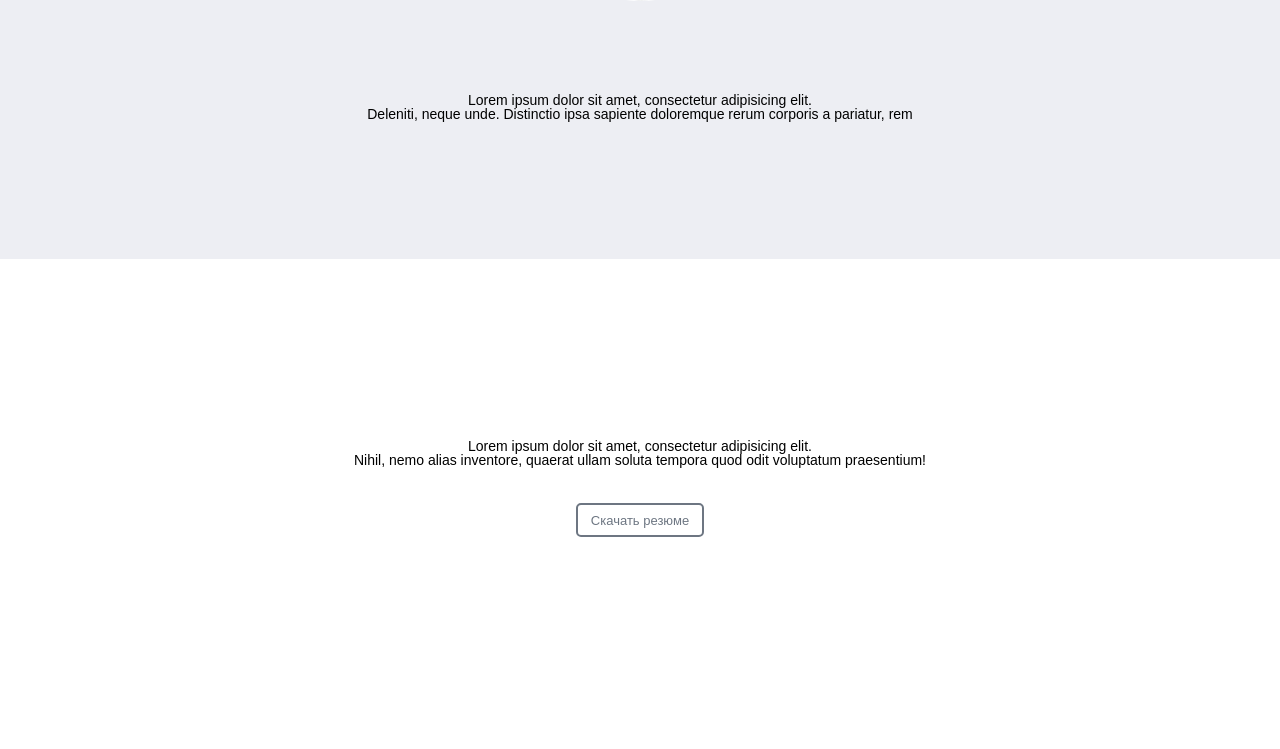
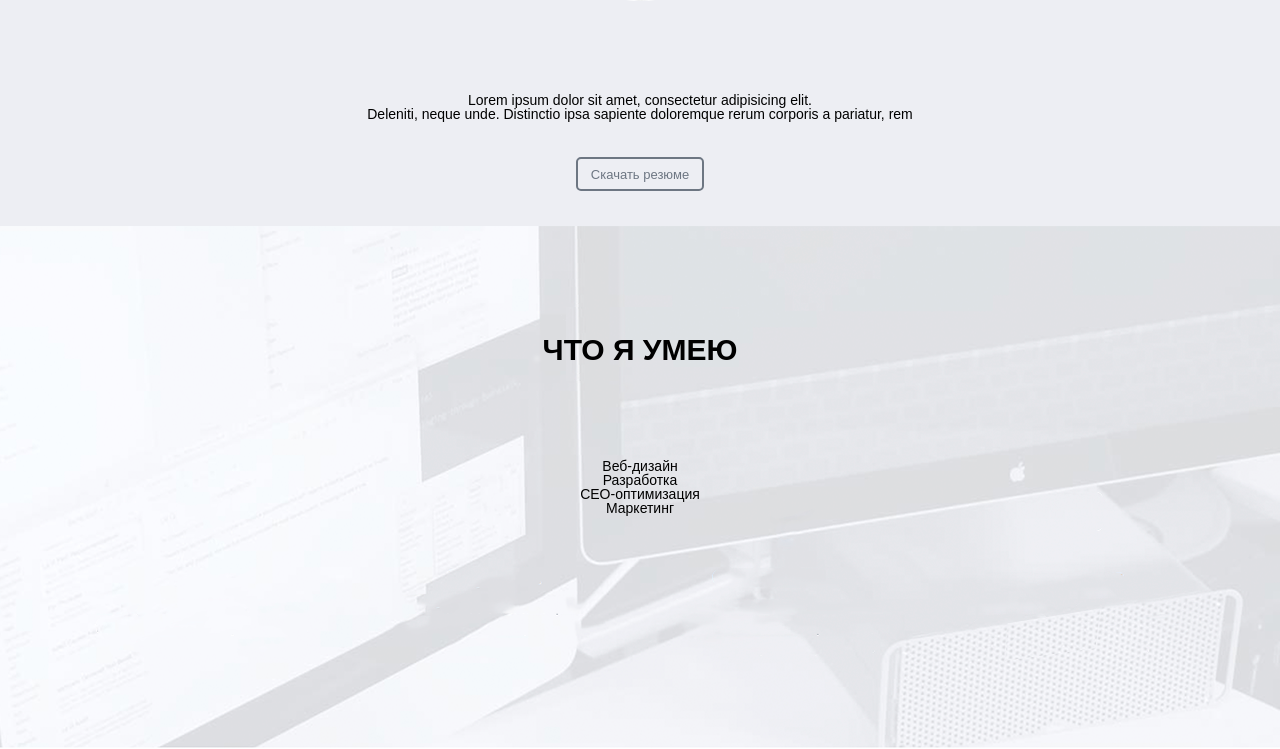
Before and after one commit to texxxzr/texxxzr.github.io, a plain HTML site: page src/index.html in a window 1280 px wide. Shown: the part 1259-2008 px from the top of the page. Before the commit the page ends 1796 px from the top, so only its background shows below. Drawn offline with Linux system fonts and the light colour scheme.

Commit message:
Add files via upload

```diff
--- a/src/css/style.css
+++ b/src/css/style.css
@@ -2,7 +2,7 @@ body {
     font-family: Arial, sans-serif;
 }
 
-/*---ПЕРВЫЙ БЛОК---*/
+/*---ПЕРВЫЙ_БЛОК---*/
 nav {
     width: 100%;
     height: 60px;
@@ -67,7 +67,7 @@ nav {
     margin: 58px 14px 0px 14px;
 }
 
-/*---ВТОРОЙ БЛОК---*/
+/*---ВТОРОЙ_БЛОК---*/
 .about_me {
     background: url(../img/boy_black.png) center no-repeat , #edeef3;
     width: 100%;
@@ -87,10 +87,8 @@ nav {
 }
 
 .title__container2 p {
-
     text-align: center;
     margin-top: 318px;
-    /*padding-top: 318px;*/
 }
 
 .title__container2 input {
@@ -103,5 +101,12 @@ nav {
     font-size: 13px;
     padding: 0px 13px;
     margin-top: 36px;
+    margin-bottom: 34px;
+}
 
+/*---ТРЕТИЙ_БЛОК---*/
+
+.what_i_can {
+    background: url(../img/bg2.png) no-repeat center;
+    height: 524px;
 }
--- a/src/index.html
+++ b/src/index.html
@@ -32,10 +32,9 @@
         <div class="about_me"><div class="title__container2">
             <h2>Обо мне</h2>
             <p>Lorem ipsum dolor sit amet, consectetur adipisicing elit.<br> Deleniti, neque unde. Distinctio ipsa sapiente doloremque rerum corporis a pariatur, rem</p>
-            <p>Lorem ipsum dolor sit amet, consectetur adipisicing elit.<br> Nihil, nemo alias inventore, quaerat ullam soluta tempora quod odit voluptatum praesentium!</p>
             <input type="submit" value="Скачать резюме">
 
-        <!--<div class="what_i_can"><div class="title__container3">
+        <div class="what_i_can"><div class="title__container3">
             <h2>Что я умею</h2>
             <ul>
                 <li>Веб-дизайн</li>
@@ -44,7 +43,7 @@
                 <li>Маркетинг</li>
             </ul>
         </div></div>
-        <div class="cases"><div class="title__container4">
+        <!--<div class="cases"><div class="title__container4">
             <h2>Кейсы</h2>
             <p>Lorem ipsum dolor sit amet, consectetur adipisicing elit. Qui, eaque!</p>
             <h4>Название проекта</h4>
```
Also changed, not shown: src/img/Banksy_Andy.jpg (added), src/img/Marketing_icon.png (added), src/img/SEO_rocket_icon.png (added), src/img/bg2.png (added), src/img/book_icon.png (added), src/img/dev_icon.png (added).
